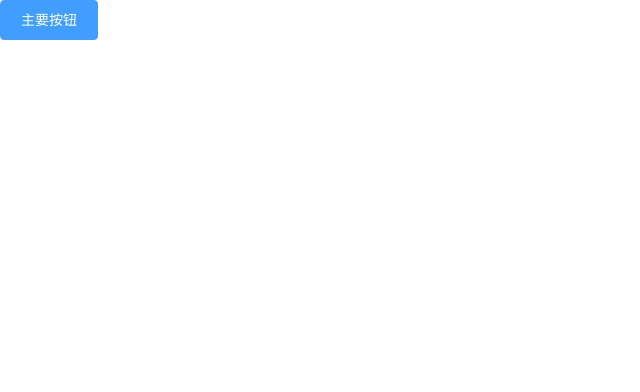
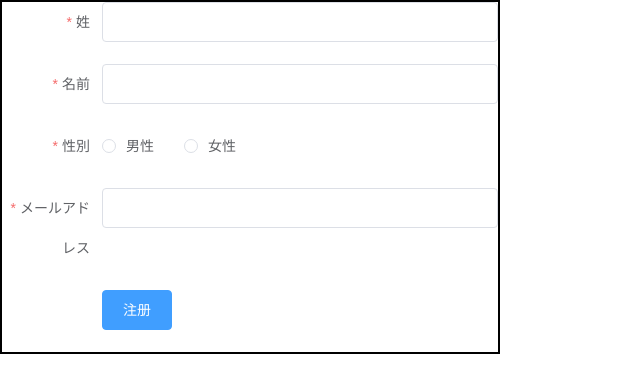
Before and after one commit to yoshigawashimizu/email-demo, a Vue app: page / in a window 1280 px wide. Shown: the top 392 px of the page, without its empty margins (0-640 px from the left). Built offline with nearby package versions, Linux system fonts and the light colour scheme.

Commit message:
创建了一个表格,其中的表单具有完整的表单验证功能

```diff
--- a/package.json
+++ b/package.json
@@ -24,6 +24,8 @@
     "@vue/cli-service": "~5.0.0",
     "eslint": "^7.32.0",
     "eslint-plugin-vue": "^8.0.3",
+    "less": "^4.2.0",
+    "less-loader": "^11.1.3",
     "vue-cli-plugin-element": "^1.0.1",
     "vue-template-compiler": "^2.6.14"
   },
--- a/src/App.vue
+++ b/src/App.vue
@@ -1,16 +1,18 @@
 <template>
   <div id="app">
-    <el-button type="primary">主要按钮</el-button>
+    <RegisterView></RegisterView>
   </div>
 </template>
 
 <script>
 // import HelloWorld from './components/HelloWorld.vue'
+import RegisterView from "./views/RegisterView.vue";
 
 export default {
   name: "app",
   components: {
     // HelloWorld
+    RegisterView,
   },
 };
 </script>
--- /dev/null
+++ b/src/components/RegisterForm.vue
@@ -0,0 +1,120 @@
+<template>
+  <div class="register-form">
+    <!-- 这是注册表单 -->
+    <el-form
+      :model="formData"
+      :rules="formRules"
+      ref="registerForm"
+      label-width="100px"
+    >
+      <el-form-item label="姓" prop="lastName">
+        <el-input v-model="formData.lastName"></el-input>
+      </el-form-item>
+      <el-form-item label="名前" prop="firstName">
+        <el-input v-model="formData.firstName"></el-input>
+      </el-form-item>
+      <el-form-item label="性別" prop="gender">
+        <el-radio-group v-model="formData.gender">
+          <el-radio label="1">男性</el-radio>
+          <el-radio label="0">女性</el-radio>
+        </el-radio-group>
+      </el-form-item>
+      <el-form-item label="メールアドレス" prop="email">
+        <el-input v-model="formData.email"></el-input>
+      </el-form-item>
+      <el-form-item>
+        <el-button type="primary" @click="submitForm('registerForm')"
+          >注册</el-button
+        >
+      </el-form-item>
+    </el-form>
+  </div>
+</template>
+
+<script>
+export default {
+  data() {
+    return {
+      // 表单数据
+      formData: {
+        lastName: "", // 姓氏
+        firstName: "", // 名字
+        gender: "男性", // 性别
+        email: "", // 邮箱
+      },
+
+      // 表单验证规则
+      formRules: {
+        // 姓氏:
+        lastName: [
+          { required: true, message: "姓を入力してください", trigger: "blur" },
+          {
+            type: "string",
+            message: "正しい姓を入力してください",
+            trigger: "blur",
+          },
+        ],
+
+        // 名前:
+        firstName: [
+          {
+            required: true,
+            message: "名前を入力してください",
+            trigger: "blur",
+          },
+          {
+            type: "string",
+            message: "正しい名前を入力してください",
+            trigger: "blur",
+          },
+        ],
+
+        // 性別
+        gender: [
+          {
+            required: true,
+            message: "性別を選択してください",
+            trigger: "change",
+          },
+        ],
+        email: [
+          {
+            required: true,
+            message: "メールアドレスを入力してください",
+            trigger: "blur",
+          },
+          {
+            type: "email",
+            message: "メールアドレスの形式が正しくありません",
+            trigger: ["blur", "change"],
+          },
+        ],
+      },
+    };
+  },
+
+  methods: {
+    /** 提交表单.
+     *
+     * @param formName 表单名称,这里只传入"注册表单registerForm" */
+    submitForm(formName) {
+      this.$refs[formName].validate((valid) => {
+        if (valid) {
+          // 表单验证通过，可以在这里提交数据或执行其他操作
+          console.log("表单验证通过");
+        } else {
+          console.log("表单验证失败");
+          return false;
+        }
+      });
+    },
+  },
+};
+</script>
+
+<style lang="less" scoped>
+.register-form {
+  width: 500px;
+  border: 2px solid #000;
+}
+</style>
--- /dev/null
+++ b/src/views/RegisterView.vue
@@ -0,0 +1,17 @@
+<template>
+  <div class="register-view">
+    <RegisterForm></RegisterForm>
+  </div>
+</template>
+
+<script>
+import RegisterForm from "../components/RegisterForm.vue"; // 表单组件
+export default {
+  components: {
+    RegisterForm,
+  },
+};
+</script>
+
+<style>
+</style>
```
Also changed, not shown: 1 other file (tests, documents, lock files or other folders).
